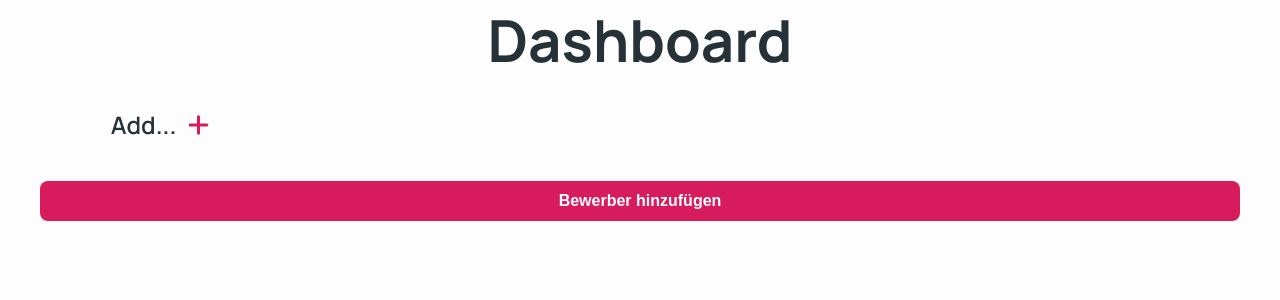
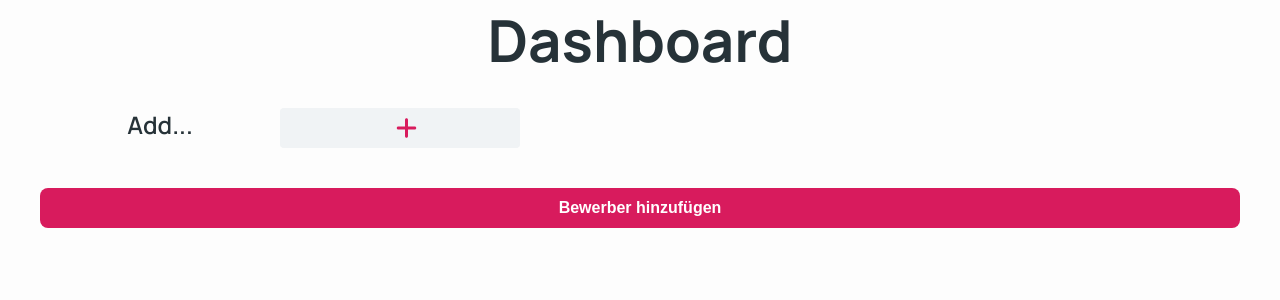
Before and after one commit to Fabo95/workwise_board, a React (Create React App) app: page / in a window 1280 px wide. Shown: the top 300 px of the page. Built offline with nearby package versions, Linux system fonts and the light colour scheme.

Commit message:
Some Updates

```diff
--- a/src/App.js
+++ b/src/App.js
@@ -1,33 +1,50 @@
-import React, {useContext} from 'react'
+import React, {useContext, useState} from 'react'
 import {CandidateContext} from "./context/CandidateContext"
 import CandidateInput from './component/CandidateInput'
 import ColumnInput from "./component/ColumnInput"
-
+import { FontAwesomeIcon } from '@fortawesome/react-fontawesome'
+import { faPlus } from '@fortawesome/free-solid-svg-icons'
 import Column from './component/Column'
 
 export default function App () {
 
     const {columnArr} = useContext(CandidateContext)
 
+    const [isCandidateInput, setIsCandidateInput] = useState(false)
+    const [isColumnInput, setIsColumnInput] = useState(false)
+
+    console.log(isColumnInput)
+
     {/* columnIndex via props an <Column /> */}
     const columnEl = columnArr.map((eachColumn, index ) => <Column key={index} columnIndex = {index} title = {eachColumn}/>)
 
     function handleCandidateInput () {
-        document.getElementById("root").classList.add("show--candidate--input")
+        setIsCandidateInput(prevCandidateInput => {
+            return !prevCandidateInput
+        })
     }
 
+    function handleColumnInput () {
+        setIsColumnInput(prevColumnInput => {
+            return !prevColumnInput
+        })
+    }
+
+    const add = <div className='main--item'><h3>Add...</h3></div>
+    const addIcon = <div onClick={handleColumnInput} className='main--item main--item--gray'><FontAwesomeIcon className="plus--icon" icon={faPlus} /></div>
 
     return (
         <>
             <h1>Dashboard</h1>
             <main className='main'>
-                {columnEl}
+                {columnArr.length > 0 ? columnEl: add}
+                {addIcon}
             </main>
             <div className='container'>
-                <button disabled={columnArr.includes("Add...")} className='btn--add' onClick={handleCandidateInput}>Bewerber hinzufügen</button>
+                <button disabled={columnArr.length === 0} className='btn--add' onClick={handleCandidateInput}>Bewerber hinzufügen</button>
             </div>
-            <CandidateInput />
-            <ColumnInput />
+            <CandidateInput isCandidateInput={isCandidateInput} handleCandidateInput={handleCandidateInput} />
+            <ColumnInput isColumnInput={isColumnInput} handleColumnInput={handleColumnInput} />
 
 
         </>
--- a/src/component/CandidateInput.js
+++ b/src/component/CandidateInput.js
@@ -5,9 +5,11 @@ import { CandidateContext } from '../context/CandidateContext';
 import { FontAwesomeIcon } from "@fortawesome/react-fontawesome";
 import {faXmark} from '@fortawesome/free-solid-svg-icons';
 
-export default function Input () {
+export default function Input ({isCandidateInput, handleCandidateInput}) {
 
     const {handleAdd} = useContext(CandidateContext)
+
+    const classInput = isCandidateInput && "input--candidate"
 
     const {
         register,
@@ -20,16 +22,16 @@ export default function Input () {
      function onSubmit(candidate) {
         handleAdd(candidate)
         reset()
-        document.getElementById("root").classList.remove("show--candidate--input")
+        handleCandidateInput()
 
     }
 
     function handleExit () {
-        document.getElementById("root").classList.remove("show--candidate--input")
+        handleCandidateInput()
     }
 
     return (
-        <div className='input input--candidate'>
+        <div className={`input ${classInput}`}>
             <div className='input--item'>
             <FontAwesomeIcon onClick={handleExit} className='input--exit' icon={faXmark} />
             <form onSubmit={handleSubmit(onSubmit)}>
--- a/src/component/Column.js
+++ b/src/component/Column.js
@@ -1,8 +1,5 @@
 import React, {useContext} from 'react'
 import {CandidateContext} from "../context/CandidateContext"
-
-import { FontAwesomeIcon } from '@fortawesome/react-fontawesome'
-import { faPlus } from '@fortawesome/free-solid-svg-icons'
 
 import Candidate from './Candidate'
 
@@ -10,28 +7,19 @@ import Candidate from './Candidate'
 /* columnIndex = index des Columns aus ColumnArr*/
 export default function Column ({columnIndex, title}) {
 
-    const {columnArr, candidateArr} = useContext(CandidateContext)
+    const {candidateArr} = useContext(CandidateContext)
 
     const cadidateEl = candidateArr.map((eachCandidate, index) => {
-
         {/* Prüfung, ob der Candidate in diesem Column gerendert werden soll*/}
         return (
             eachCandidate.statusIndex === columnIndex &&
             <Candidate key={index} index={index} {...eachCandidate} />
             )
-    })
-
-    function handleColumnInput () {
-        document.getElementById("root").classList.add("show--column--input")
-    }
-
+        })
     return (
         <div className='main--item'>
-                <div className='main--item--flex'>
-                    <h3>{title}</h3>
-                    {columnIndex === columnArr.length - 1 && <FontAwesomeIcon onClick={handleColumnInput} className="plus--icon" icon={faPlus} />}
-                </div>
-                {cadidateEl}
+            <h3>{title}</h3>
+            {cadidateEl}
         </div>
 
     )
--- a/src/component/ColumnInput.js
+++ b/src/component/ColumnInput.js
@@ -5,9 +5,11 @@ import { CandidateContext } from '../context/CandidateContext';
 import { FontAwesomeIcon } from "@fortawesome/react-fontawesome";
 import {faXmark} from '@fortawesome/free-solid-svg-icons';
 
-export default function Input () {
+export default function Input ({isColumnInput, handleColumnInput}) {
 
     const {handleColumn} = useContext(CandidateContext)
+
+    const classInput = isColumnInput && "input--column"
 
     const {
         register,
@@ -16,20 +18,20 @@ export default function Input () {
         formState: { errors },
       } = useForm();
 
-
      function onSubmit(columnname) {
         handleColumn(columnname)
         reset()
-        document.getElementById("root").classList.remove("show--column--input")
+        handleColumnInput()
+
 
     }
 
     function handleExit () {
-        document.getElementById("root").classList.remove("show--column--input")
+        handleColumnInput()
     }
 
     return (
-        <div className='input input--column'>
+        <div className={`input ${classInput}`}>
             <div className='input--item'>
             <FontAwesomeIcon onClick={handleExit} className='input--exit' icon={faXmark} />
             <form onSubmit={handleSubmit(onSubmit)}>
--- a/src/context/CandidateContext.js
+++ b/src/context/CandidateContext.js
@@ -1,23 +1,44 @@
-import React, {useState} from "react";
+import React, {useState, useEffect, useRef} from "react";
 
 const CandidateContext = React.createContext()
 
 function CandidateContextProvider ({children}) {
 
-        const [columnArr, setColumnArr] = useState(["Add..."])
+        const [columnArr, setColumnArr] = useState(() => {
+            return (
+                JSON.parse(localStorage.getItem("columnArr"))?
+                JSON.parse(localStorage.getItem("columnArr")):
+                []
+            )
+        })
 
-        const [candidateArr, setCandidateArr] = useState([])
+        const [candidateArr, setCandidateArr] = useState(() => {
+            return (
+                JSON.parse(localStorage.getItem("candidateArr"))?
+                JSON.parse(localStorage.getItem("candidateArr")):
+                []
+            )
+        })
+        let ref = useRef(false)
+
+        useEffect (() => {
+            if (ref.current) {
+                localStorage.setItem("columnArr", JSON.stringify(columnArr))
+                localStorage.setItem("candidateArr", JSON.stringify(candidateArr))
+            }
+
+            else {
+                ref.current = true
+            }
+
+        }, [columnArr, candidateArr])
 
         {/* fügt Column hinzu */}
         function handleColumn ({columnname}) {
             setColumnArr(prevColumnArr => {
-                const newColumArr = prevColumnArr.filter(column => {
-                    return column !== "Add..."
-                })
-                return [...newColumArr, columnname]
+                return [...prevColumnArr, columnname]
             })
         }
-
 
         {/* fügt Candidate hinzu */}
         function handleAdd (candidate) {
--- a/src/styles.css
+++ b/src/styles.css
@@ -112,15 +112,20 @@ body {
   max-width: 1200px;
   margin: 0 auto;
   display: flex;
+  align-items: flex-start;
 }
 .main--item {
   width: 20%;
 }
 
-.main--item--flex {
+.main--item--gray {
+  background: var(--color--background--highlight);
+  border-radius: 4px;
+  padding: 0.5em;
   display: flex;
   justify-content: center;
   align-items: center;
+  cursor: pointer;
 }
 
 /* Candidate */
@@ -153,13 +158,13 @@ body {
   justify-content: center;
 }
 
-.show--candidate--input .input--candidate {
+.input--candidate {
   visibility: visible;
   transform: scale(1);
   transition: 300ms;
 }
 
-.show--column--input .input--column {
+ .input--column {
   visibility: visible;
   transform: scale(1);
   transition: 300ms;
@@ -308,6 +313,7 @@ h3 {
 .plus--icon {
   color: var(--color--red);
   font-size: var(--fs--h3);
+  margin-left: auto;
   cursor: pointer;
   display: inline-block;
   margin-left: 0.5em;
```
